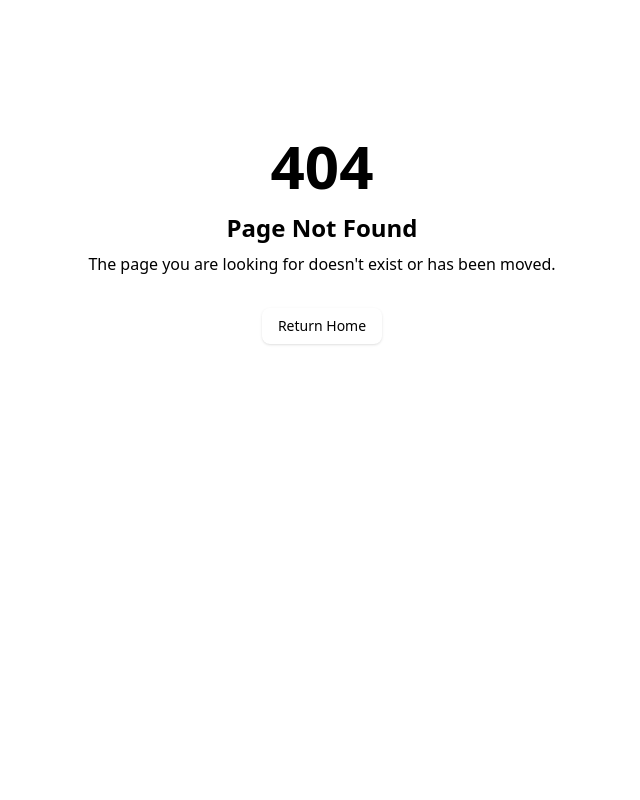
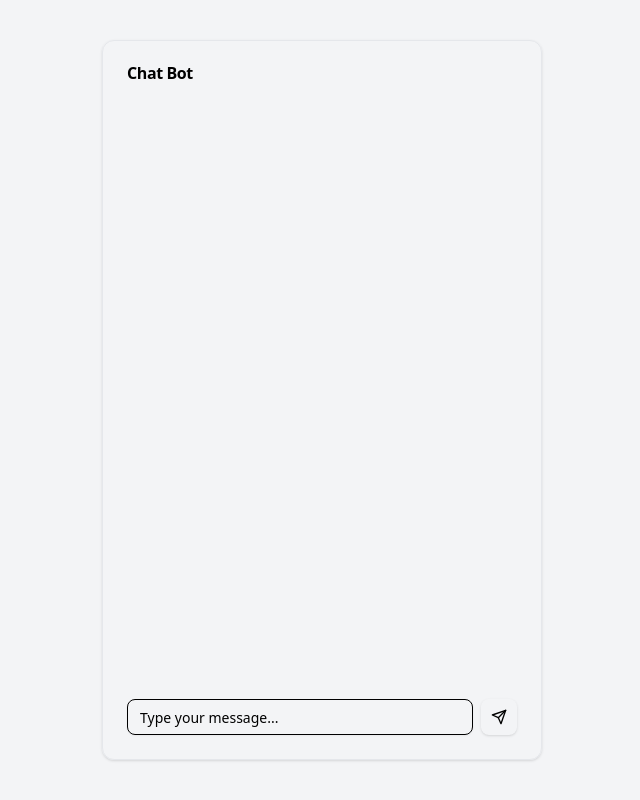
Before and after one commit to magnolia-AI/chatbot-c9ncm, a Next.js app: page /chat in a window 1280 px wide. Before the commit this address had no page. Shown: the whole page, without its empty margins (318-958 px from the left). Built offline with nearby package versions, Linux system fonts and the light colour scheme.

Commit message:
feat(chat): implement basic chat window with echo API

```diff
--- /dev/null
+++ b/app/api/chat/route.ts
@@ -0,0 +1,19 @@
+import { NextResponse } from "next/server";
+
+export async function POST(req: Request) {
+  try {
+    const { message } = await req.json();
+
+    if (!message) {
+      return NextResponse.json({ error: "Message is required" }, { status: 400 });
+    }
+
+    // For now, just echo the message back.
+    const botResponse = `You said: "${message}"`;
+
+    return NextResponse.json({ reply: botResponse });
+  } catch (error) {
+    console.error("Error in chat API:", error);
+    return NextResponse.json({ error: "Internal server error" }, { status: 500 });
+  }
+}
--- /dev/null
+++ b/app/chat/ChatClient.tsx
@@ -0,0 +1,118 @@
+"use client";
+
+import { useState } from "react";
+import { Card, CardContent, CardFooter, CardHeader, CardTitle } from "@/components/ui/card";
+import { Input } from "@/components/ui/input";
+import { Button } from "@/components/ui/button";
+
+interface Message {
+  text: string;
+  sender: "user" | "bot";
+}
+
+export default function ChatClient() {
+  const [messages, setMessages] = useState<Message[]>([]);
+  const [input, setInput] = useState("");
+
+  const handleSendMessage = async (e: React.FormEvent) => {
+    e.preventDefault();
+    if (input.trim() === "") return;
+
+    const userMessage: Message = { text: input, sender: "user" };
+    setMessages((prevMessages) => [...prevMessages, userMessage]);
+    setInput("");
+
+    try {
+      const response = await fetch("/api/chat", {
+        method: "POST",
+        headers: {
+          "Content-Type": "application/json",
+        },
+        body: JSON.stringify({ message: input }),
+      });
+
+      if (!response.ok) {
+        throw new Error("Failed to get a response from the bot.");
+      }
+
+      const data = await response.json();
+      const botMessage: Message = { text: data.reply, sender: "bot" };
+      setMessages((prevMessages) => [...prevMessages, botMessage]);
+    } catch (error) {
+      console.error("Error sending message:", error);
+      const errorMessage: Message = {
+        text: "Sorry, something went wrong. Please try again.",
+        sender: "bot",
+      };
+      setMessages((prevMessages) => [...prevMessages, errorMessage]);
+    }
+  };
+
+  return (
+    <div className="flex justify-center items-center h-screen bg-gray-100">
+      <Card className="w-[440px] h-[720px] grid grid-rows-[auto,1fr,auto]">
+        <CardHeader>
+          <CardTitle>Chat Bot</CardTitle>
+        </CardHeader>
+        <CardContent className="overflow-y-auto p-6">
+          <div className="space-y-4">
+            {messages.map((message, index) => (
+              <div
+                key={index}
+                className={`flex items-end gap-2 ${
+                  message.sender === "user" ? "justify-end" : "justify-start"
+                }`}
+              >
+                <div
+                  className={`rounded-lg px-4 py-2 ${
+                    message.sender === "user"
+                      ? "bg-blue-500 text-white"
+                      : "bg-gray-200 text-gray-900"
+                  }`}
+                >
+                  <p className="text-sm">{message.text}</p>
+                </div>
+              </div>
+            ))}
+          </div>
+        </CardContent>
+        <CardFooter>
+          <form onSubmit={handleSendMessage} className="flex w-full items-center space-x-2">
+            <Input
+              id="message"
+              placeholder="Type your message..."
+              className="flex-1"
+              autoComplete="off"
+              value={input}
+              onChange={(e) => setInput(e.target.value)}
+            />
+            <Button type="submit" size="icon">
+              <SendIcon className="h-4 w-4" />
+              <span className="sr-only">Send</span>
+            </Button>
+          </form>
+        </CardFooter>
+      </Card>
+    </div>
+  );
+}
+
+function SendIcon(props: React.SVGProps<SVGSVGElement>) {
+  return (
+    <svg
+      {...props}
+      xmlns="http://www.w3.org/2000/svg"
+      width="24"
+      height="24"
+      viewBox="0 0 24 24"
+      fill="none"
+      stroke="currentColor"
+      strokeWidth="2"
+      strokeLinecap="round"
+      strokeLinejoin="round"
+    >
+      <path d="m22 2-7 20-4-9-9-4Z" />
+      <path d="M22 2 11 13" />
+    </svg>
+  );
+}
--- /dev/null
+++ b/app/chat/page.tsx
@@ -0,0 +1,5 @@
+import ChatClient from "./ChatClient";
+
+export default function ChatPage() {
+  return <ChatClient />;
+}
```
